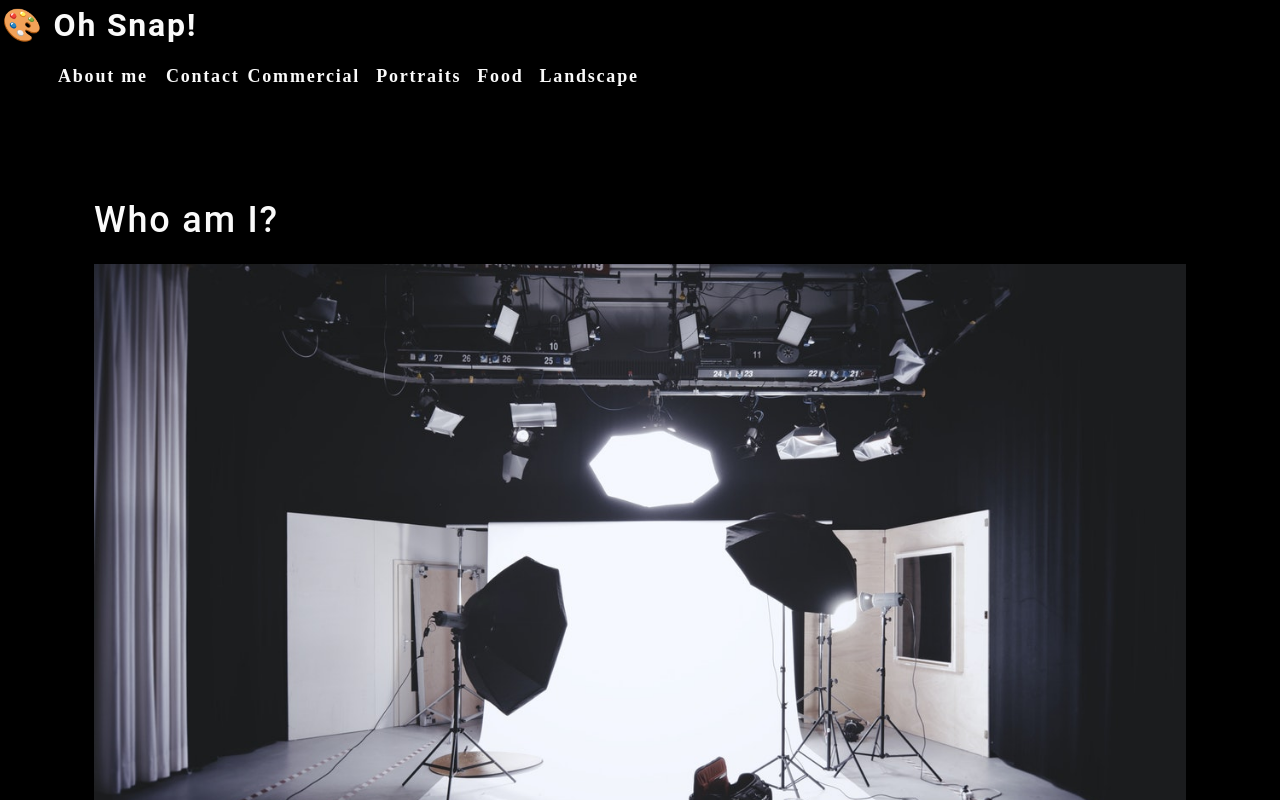
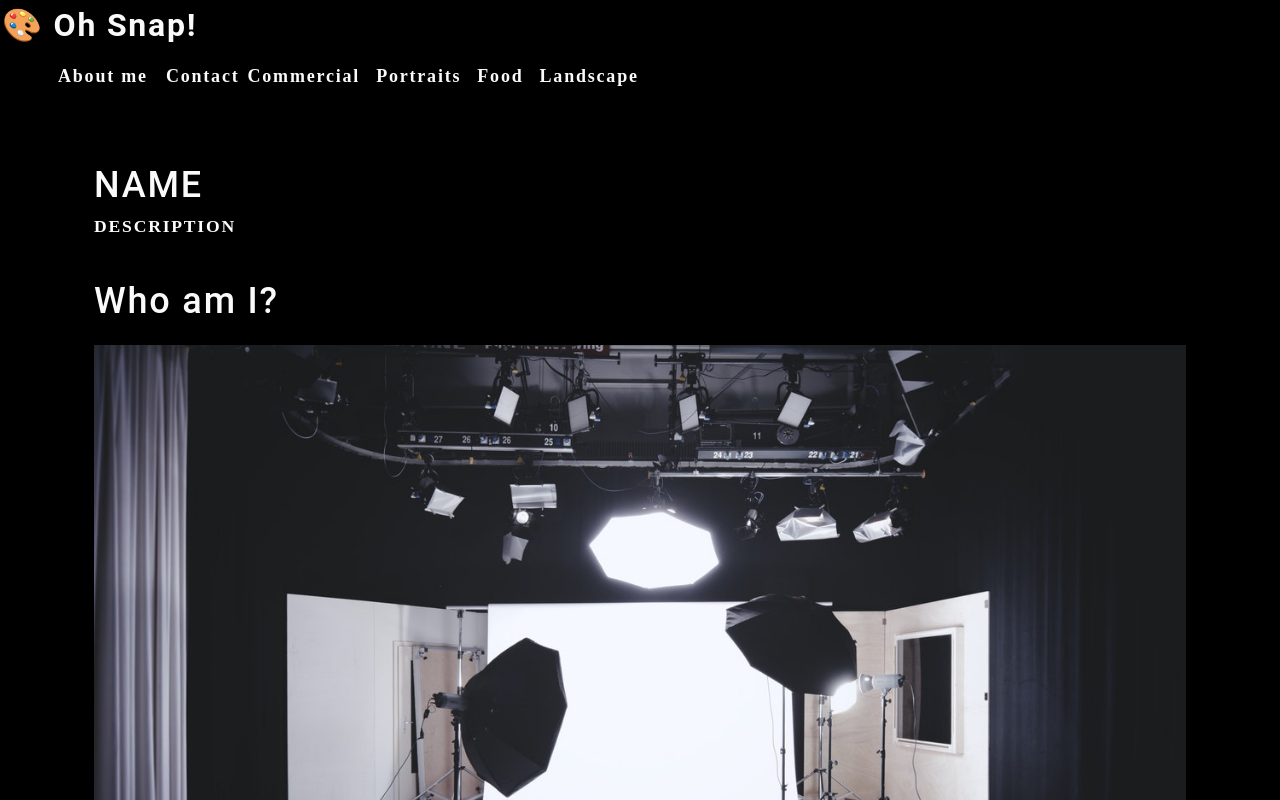
Before and after one commit to withchristopher/art-port, a React (Create React App) app: page / in a window 1280 px wide. Shown: the top 800 px of the page. Built offline with nearby package versions, Linux system fonts and the light colour scheme.

Commit message:
Update App.js

```diff
--- a/src/App.js
+++ b/src/App.js
@@ -2,6 +2,7 @@ import React from 'react';
 import './App.css';
 import About from './components/About/index';
 import Nav from './components/Nav/index';
+import Gallery from './components/Gallery/index';
 
 function App() {
 
@@ -9,6 +10,7 @@ function App() {
         <div>
             <Nav></Nav>
             <main>
+                <Gallery></Gallery>
                 <About></About>
             </main>
         </div>
```
